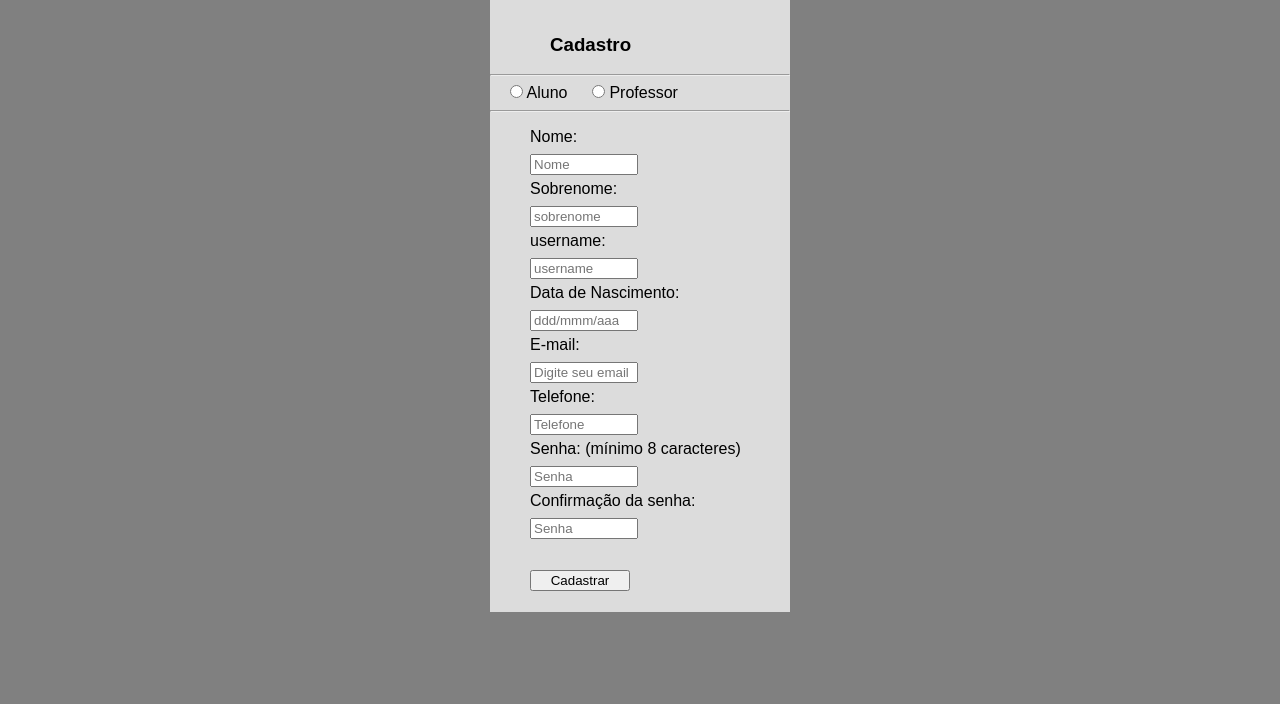
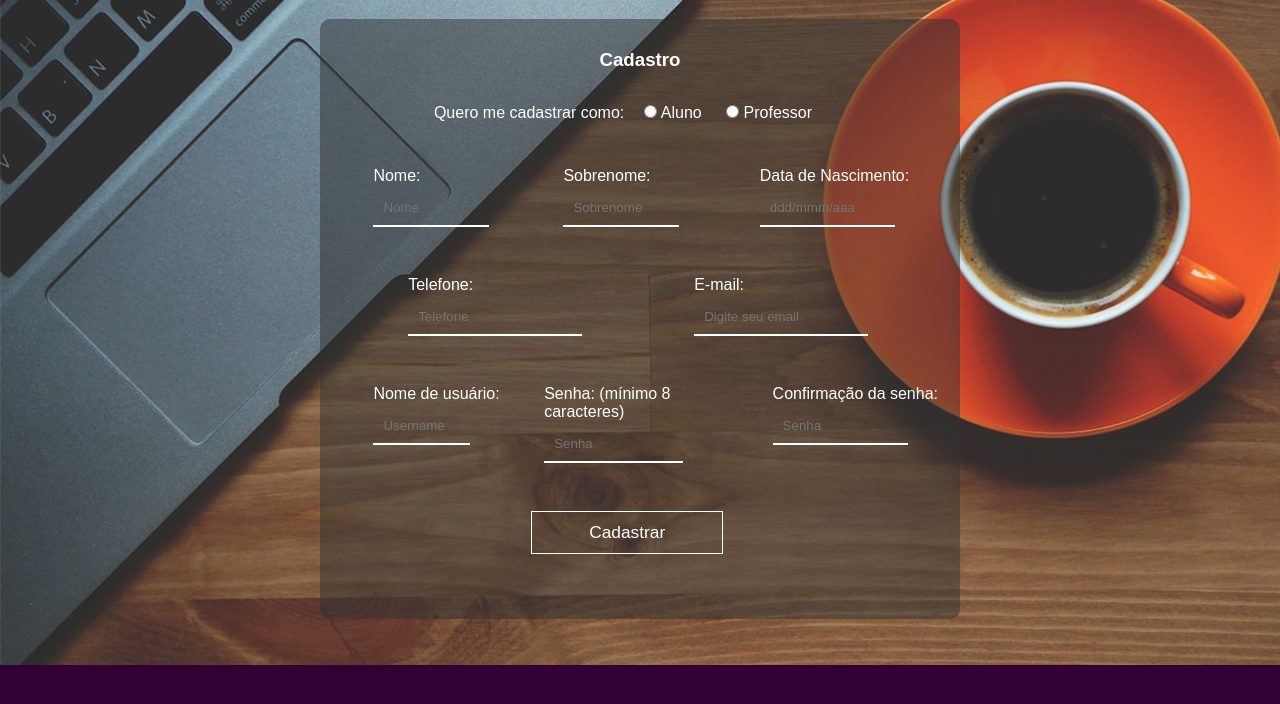
Before and after one commit to Vinicius-8/Projeto_X, a PHP site: page /view/cadastro.html in a window 1280 px wide. Shown: the top 704 px of the page. Run offline with PHP 8.4, Linux system fonts and the light colour scheme.

Commit message:
Pagina de cadastro estilizada by Luis - Projeto_X v1.7.1

```diff
--- a/Projeto__X/view/cadastro.html
+++ b/Projeto__X/view/cadastro.html
@@ -14,12 +14,11 @@
             form = document.getElementById("form");
 
             if (s1 !== s2) {
-                alert("senhas discrepantes");
+                alert("As senhas não batem!");
                 document.getElementById("s1").value = "";
                 document.getElementById("s2").value = "";
                 document.getElementById("s1").focus();
                 return false;
-
             }
         }
     </script>
@@ -29,45 +28,63 @@
 <body>
     <div>
         <h3>Cadastro</h3>
-        <hr>
+
         <form action="../controller/Formulario.php" method="post" onsubmit="return enviar()" id="form">
 
-            <input type="radio" name="tipo" class="radio" value="0" required> Aluno
-            <input type="radio" name="tipo" class="radio" value="1"> Professor
-            <hr>
+            <div class="inputCad">
+                <span>Quero me cadastrar como:</span><input type="radio" name="tipo" class="radio" value="0" required> Aluno
+                <input type="radio" name="tipo" class="radio" value="1"> Professor
+            </div>
 
-            <blockquote>
 
+            <div class="inputCad">
                 Nome: <br>
                 <input type="text" name="nome" required placeholder="Nome">
-
-                <br>Sobrenome:
-                <br>
-                <input type="text" name="sobrenome" required placeholder="sobrenome">
+            </div>
 
 
-                <br> username:
-                <br> <input type="text" name="id" required placeholder="username">
+            <div class="inputCad">
+                Sobrenome:
+                <br>
+                <input type="text" name="sobrenome" required placeholder="Sobrenome">
+            </div>
 
 
-                <br>Data de Nascimento:
+            <div class="inputCad">
+                Data de Nascimento:
                 <br>
-                <input type="number" name="nasc" required placeholder="ddd/mmm/aaa"><br> E-mail:
-                <br>
-                <input type="email" name="email" required placeholder="Digite seu email">
+                <input type="number" name="nasc" required placeholder="ddd/mmm/aaa">
+            </div>
 
-                <br>Telefone:
-                <br><input type="number" name="telefone" required placeholder="Telefone">
 
-                <br>Senha: (mínimo 8 caracteres)
+            <div class="inputCad">
+                Telefone:
+                <br><input id="telefone" type="number" name="telefone" required placeholder="Telefone" onblur="validarTel()">
+            </div>
+
+            <div class="inputCad">
+                E-mail:
+                <br><input type="email" name="email" required placeholder="Digite seu email">
+            </div>
+
+
+            <div class="inputCad">
+                Nome de usuário:
+                <br> <input type="text" name="id" required placeholder="Username">
+            </div>
+
+
+            <div class="inputCad">
+                Senha: (mínimo 8 caracteres)
                 <br><input type="password" name="senha" placeholder="Senha" pattern=".{8,}" id='s1' required>
+            </div>
 
-                <br> Confirmação da senha:
+            <div class="inputCad">
+                Confirmação da senha:
                 <br><input type="password" name="senha2" placeholder="Senha" pattern=".{8,}" id="s2" required>
-                <br><br>
+            </div>
 
-                <input type="submit" value="Cadastrar" id="sub">
-            </blockquote>
+            <input type="submit" value="Cadastrar" id="sub">
         </form>
     </div>
 </body>
--- a/Projeto__X/view/css/estilo_cadastro.css
+++ b/Projeto__X/view/css/estilo_cadastro.css
@@ -9,25 +9,116 @@
 body {
     margin: 0 auto;
     width: 100%;
-    position: absolute;
+    position: fixed;
     font-family: sans-serif;
-    background-color: gray;
+    background-image: url(../imagens/cafee.jpg);
+    background-repeat: no-repeat;
 }
 
-
-div {
-    margin: 0 auto;
-    width: 300px;
-    height: auto;
-    background-color: gainsboro;
-    align-content: center;
-}
 
 input {
     width: 100px;
     margin-bottom: 5px;
-    margin-top: 8px;
+    margin-top: 5px;
 }
+
+div:not(.inputCad){
+    color: white;
+    margin: 0 auto;
+    width: 50%;
+    height: 600px;
+    background-color: rgba(50, 50, 50, 0.5);
+    border-radius: 10px;
+}
+
+.inputCad{
+    position: relative;
+    float: left;
+    padding: 10px;
+    margin: 5px;
+    margin-bottom: 3%;
+    width:40%;
+}
+
+.inputCad:nth-child(1){
+    width:90%;
+    text-align: center;
+}
+
+.inputCad:nth-child(2) {
+    left: 6%;
+    width:25%;
+}
+
+.inputCad:nth-child(3) {
+    left: 6%;
+    width:25%;
+}
+
+.inputCad:nth-child(4) {
+    left: 7%;
+    width:30%;
+}
+
+.inputCad:nth-child(5) {
+    left: 8%;
+    padding-left: 5%;
+    width:40%;
+}
+
+.inputCad:nth-child(6) {
+    left: 8%;
+    width:40%;
+}
+
+.inputCad:nth-child(7) {
+    left: 6%;
+    width:20%;
+}
+
+.inputCad:nth-child(8) {
+    left: 8%;
+    width:31%;
+}
+
+.inputCad:nth-child(9) {
+    left: 8%;
+    width:30%;
+}
+
+input[type=text], input[type=number], input[type=email], input[type=password] {
+    padding: 10px;
+    width: 60%;
+    color: white;
+    border: none;
+    background: none;
+    border-bottom: 2px solid white;
+}
+
+input[type=text]:focus, input[type=number]:focus, input[type=email]:focus, input[type=password]:focus {
+    background-color: rgba(250, 250, 250, 0.1);
+}
+
+#sub {
+    padding: 10px;
+    font-family: 'Quicksand', sans-serif;
+    border: 1px solid;
+    background-color: rgba(250, 250, 250, 0.1);
+    background: none;
+    font-size: 13pt;
+    position: relative;
+    right: 37%;
+    margin-top: 5%;
+    float: right;
+    width: 30%;
+    color: white;
+}
+
+#sub:hover {
+    background-color: rgba(250, 250, 250, 0.3);
+    cursor: pointer;
+}
+
 
 input.radio {
     margin: 0;
@@ -37,6 +128,6 @@
 }
 
 h3 {
-    margin-left: 60px;
-    padding-top: 15px;
+    text-align: center;
+    padding-top: 30px;
 }
--- a/Projeto__X/view/login.html
+++ b/Projeto__X/view/login.html
@@ -13,16 +13,17 @@
 <body>
     <div id="log">
         <form action="../controller/login.php" method="Post">
-            <h3>username:</h3><br>
+            <h3>Nome:</h3><br>
             <input type="text" name="id" required>
             <br>
             <h3> Senha:</h3> <br>
             <input type="password" name="senha" required>
             <br><br>
             <input id="sub" type="submit" value="Entrar">
+            <a href="#"><p class="esqsenha">Esqueci minha senha!</p></a>
         </form>
 
-
+        <p>Não está cadastrado ainda? <a href="cadastro.html">Clique aqui.</a></p>
     </div>
 </body>
 
```
Also changed, not shown: Projeto__X/view/css/estilo_login.css (+33 -4 lines).
